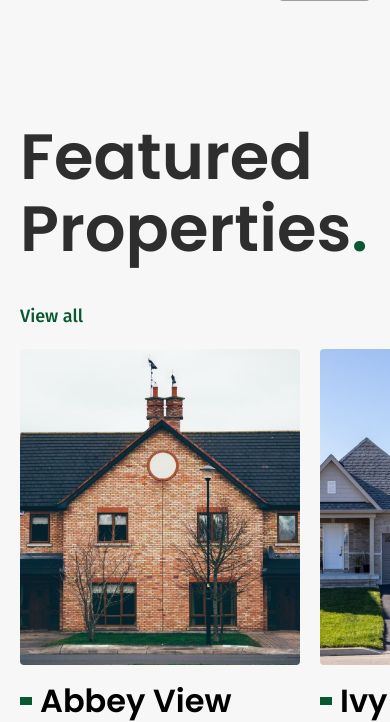
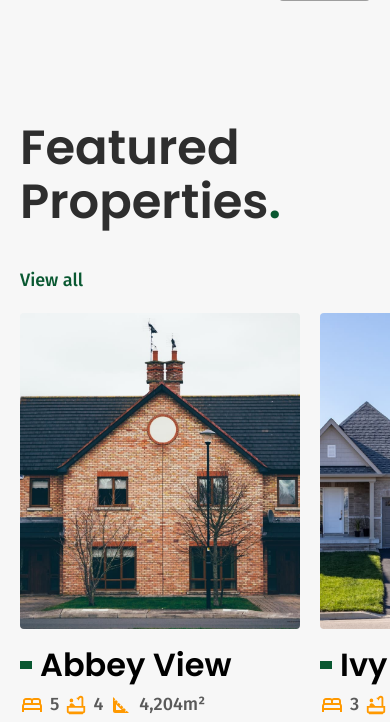
Before and after one commit to olehh92/Dublin-Inn-Real-Estate, a Django app: template templates/index.html in a window 390 px wide; the page is wider, and only the part inside the window is pictured. Shown: the part 1242-1964 px from the top of that part. Run offline with Django 4.2, Linux system fonts and the light colour scheme; the template is opened without the code that fills it, so the values that code supplies are empty; parts of the project's set-up code (start-up, migrations or seed data) failed here and were passed over; grey boxes are pictures that could not be loaded.

Commit message:
Fix width in images.

```diff
--- a/static/assets/css/home/intro.css
+++ b/static/assets/css/home/intro.css
@@ -16,6 +16,7 @@
 }
 
 .intro img {
+    width: 100%;
     height: 100%;
     object-fit: cover;
     border-radius: 0 0 4px 4px;
--- a/static/assets/css/home/property.css
+++ b/static/assets/css/home/property.css
@@ -82,6 +82,10 @@
 
 
 @media (max-width: 800px) {
+    .property-list h2 {
+        font-size: 3rem;
+    }
+
     .property-list {
         padding-bottom: 60px;
     }
--- a/static/assets/css/style.css
+++ b/static/assets/css/style.css
@@ -16,3 +16,4 @@
 @import "./home/intro.css";
 @import "./home/property.css";
 @import "./home/features.css";
+@import "./home/keys.css";
```
